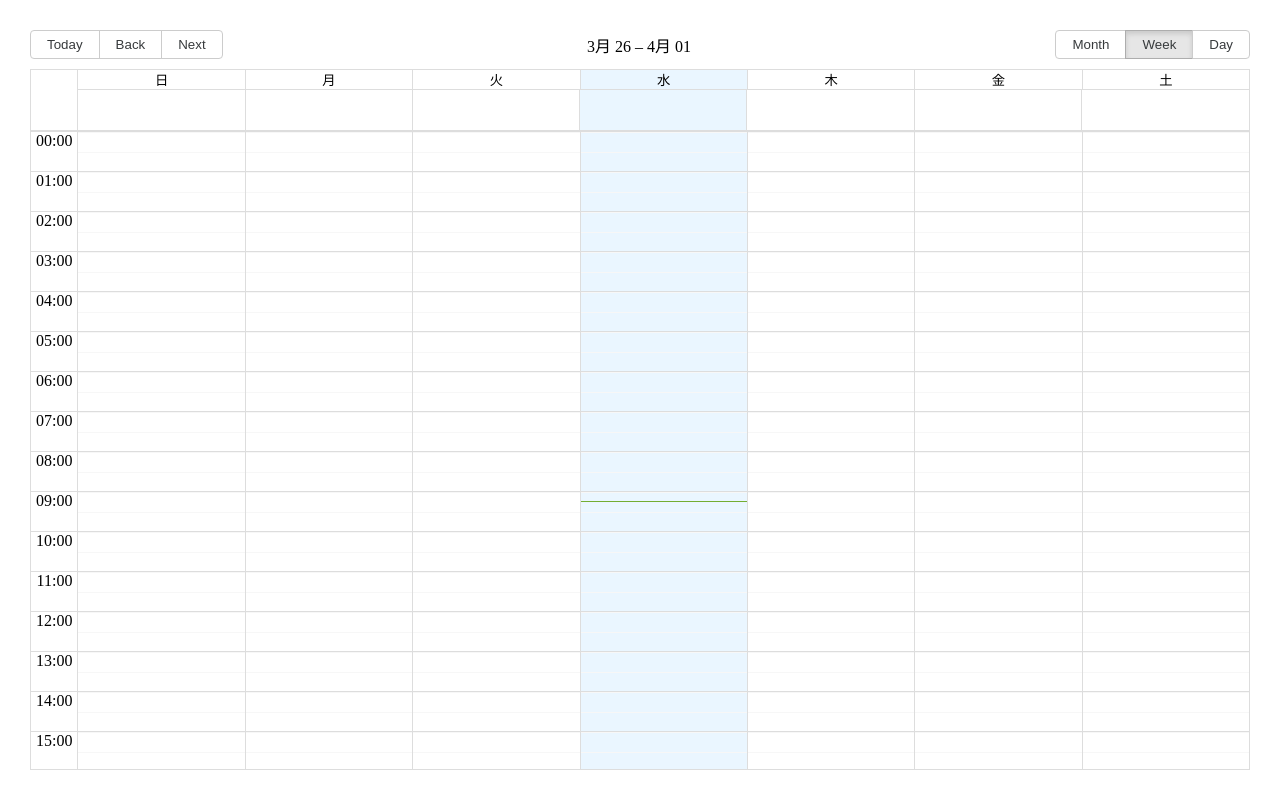
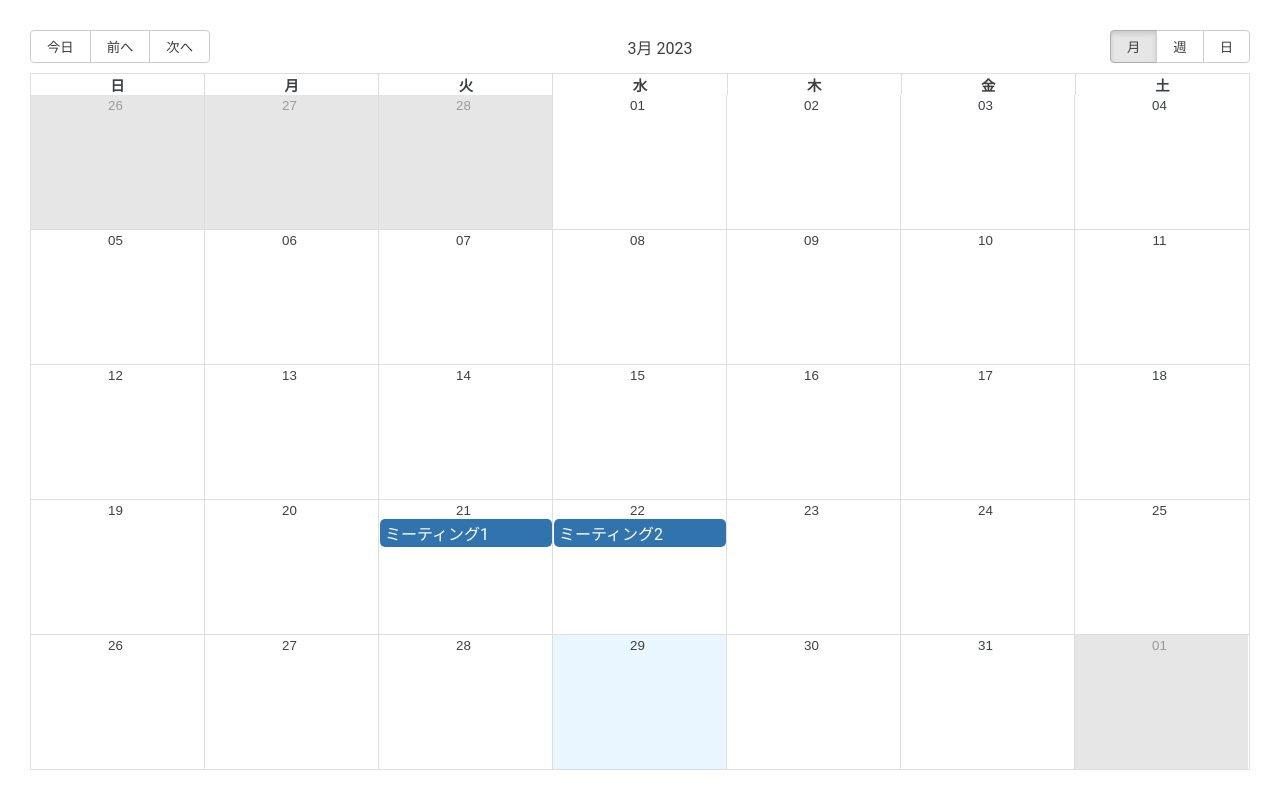
Before and after one commit to yk-1993/calendar-test, a Next.js app: page / in a window 1280 px wide. Built offline with nearby package versions, Linux system fonts and the light colour scheme.

Commit message:
ナビゲーションの日本語化 デフォルトビューを月表示

```diff
--- a/pages/_calendar.tsx
+++ b/pages/_calendar.tsx
@@ -5,6 +5,8 @@ import "moment/locale/ja"; // 日本語ロケールをインポート
 import "react-big-calendar/lib/css/react-big-calendar.css";
 import { Box } from "@chakra-ui/react";
 import { Event } from "react-big-calendar";
+import styled from "styled-components";
+
 // momentのデフォルトロケールを日本語に設定
 moment.locale("ja");
 const localizer = momentLocalizer(moment);
@@ -15,18 +17,33 @@ type EventType =  Event & {
 type MyCalendarProps = {
   events: Array<Event>;
 }
+
+// イベント押下時
 const handleSelectEvent = (event:EventType) => {
   alert(`ユーザー：${event.user}\nタイトル: ${event.title}\n開始日時: ${event.start}\n終了日時: ${event.end}`);
 };
+// イベントの表示
 const eventTemplate = ({ event }: { event: EventType }) => (
   <div>
     <div>{event.title}</div>
   </div>
 );
+const messages = {
+  previous: '前へ',
+  next: '次へ',
+  today: '今日',
+  month: '月',
+  week: '週',
+  day: '日',
+  agenda: '予定表',
+  date: '日付',
+  time: '時間',
+  event: 'イベント',
+};
 
 const MyCalendar: React.FC<MyCalendarProps> = ({ events }) => (
   <>
-    <Box h={"100vh"} w={"100vw"} p={30}>
+    <CalendarWrap h={"100vh"} w={"100vw"} p={30}>
       <Calendar
         localizer={localizer}
         startAccessor="start"
@@ -35,7 +52,7 @@ const MyCalendar: React.FC<MyCalendarProps> = ({ events }) => (
         events={events}
         step={30}
         timeslots={2}
-        defaultView="week"
+        defaultView="month"
         views={["month", "week", "day"]}
         toolbar
         formats={{
@@ -43,12 +60,26 @@ const MyCalendar: React.FC<MyCalendarProps> = ({ events }) => (
           weekdayFormat: "ddd",
           dayHeaderFormat: "M月 D日 (ddd)",
         }}
+        messages={messages}
         onSelectEvent={(e)=> handleSelectEvent(e)} // 選択されたイベントの情報をアラートで表示
         components={{
           event: eventTemplate // カレンダーの表示テンプレートをカスタマイズ
         }}
       />
-    </Box>
+    </CalendarWrap>
   </>
 );
 export default MyCalendar;
+
+
+const CalendarWrap = styled(Box)`
+color:rgb(60,64,67);
+font-family: Roboto,Arial,sans-serif;
+
+.rbc-date-cell {
+  text-align: center;
+}
+.rbc-header {
+  border-bottom:none;
+}
+`;
```
